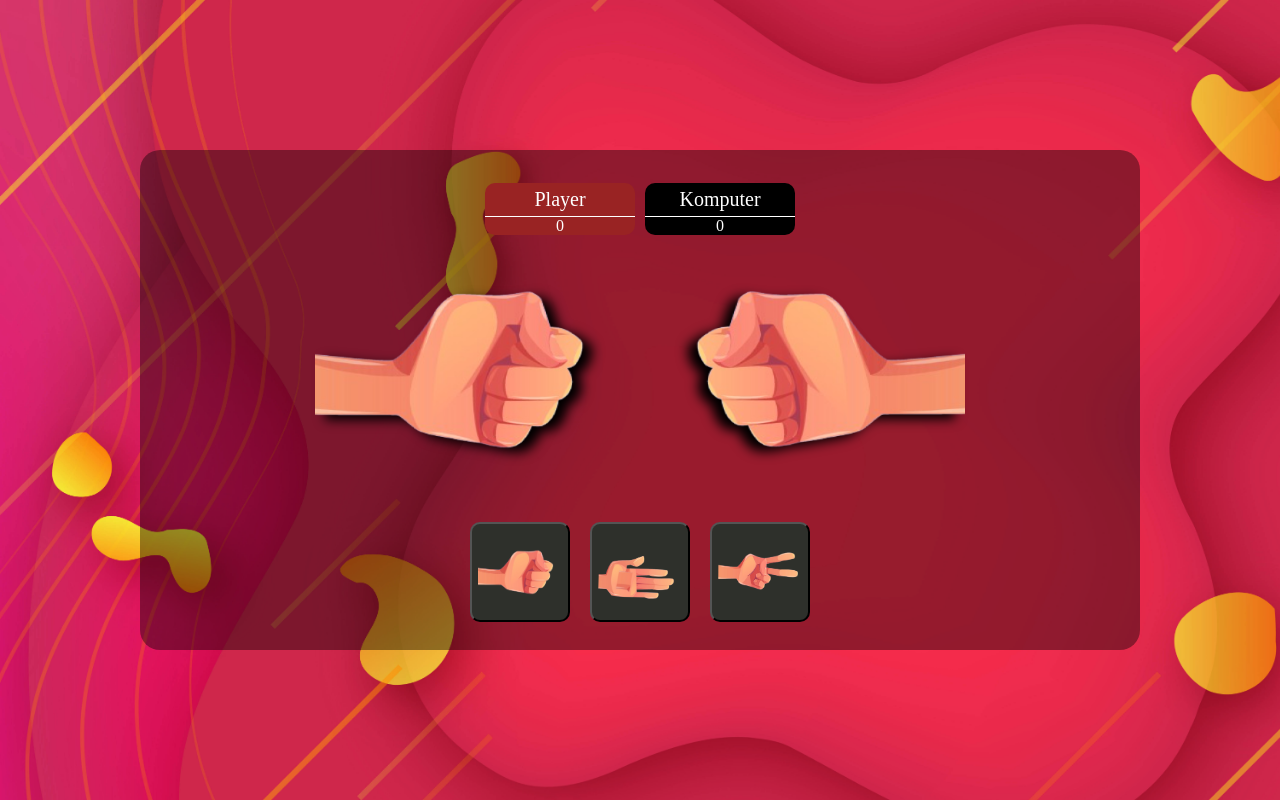
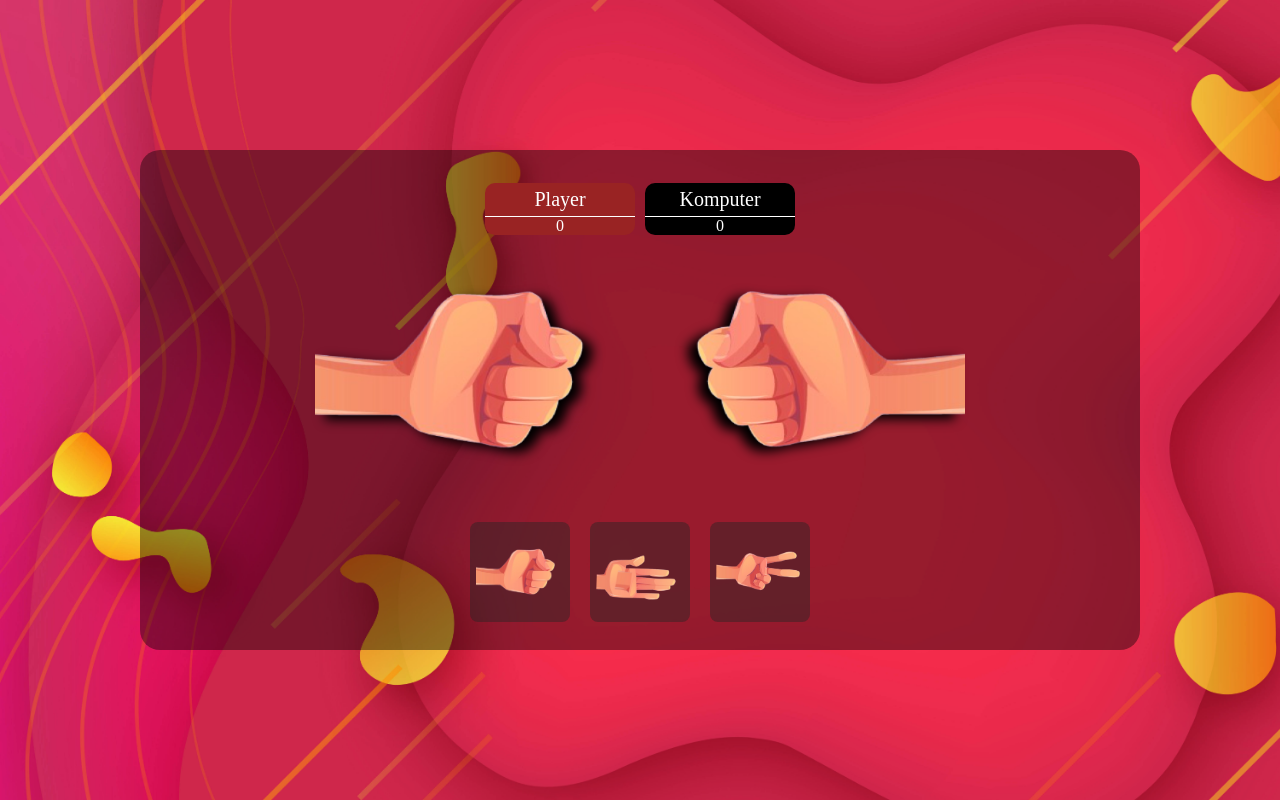
Before and after one commit to day070/game, a plain HTML site: page index.html in a window 1280 px wide. Drawn offline with Linux system fonts and the light colour scheme.

Commit message:
pada kecil pada bagian tombol

```diff
--- a/css/style.css
+++ b/css/style.css
@@ -80,8 +80,9 @@ body {
   display: flex;
   justify-content: center;
   align-items: center;
-  background-color: rgb(46, 48, 43);
-  border-radius: 10px;
+  background-color: #25242471;
+  border: none;
+  border-radius: 8px;
   transition: 0.2s;
 }
 .papan-pilih button:hover {
```
